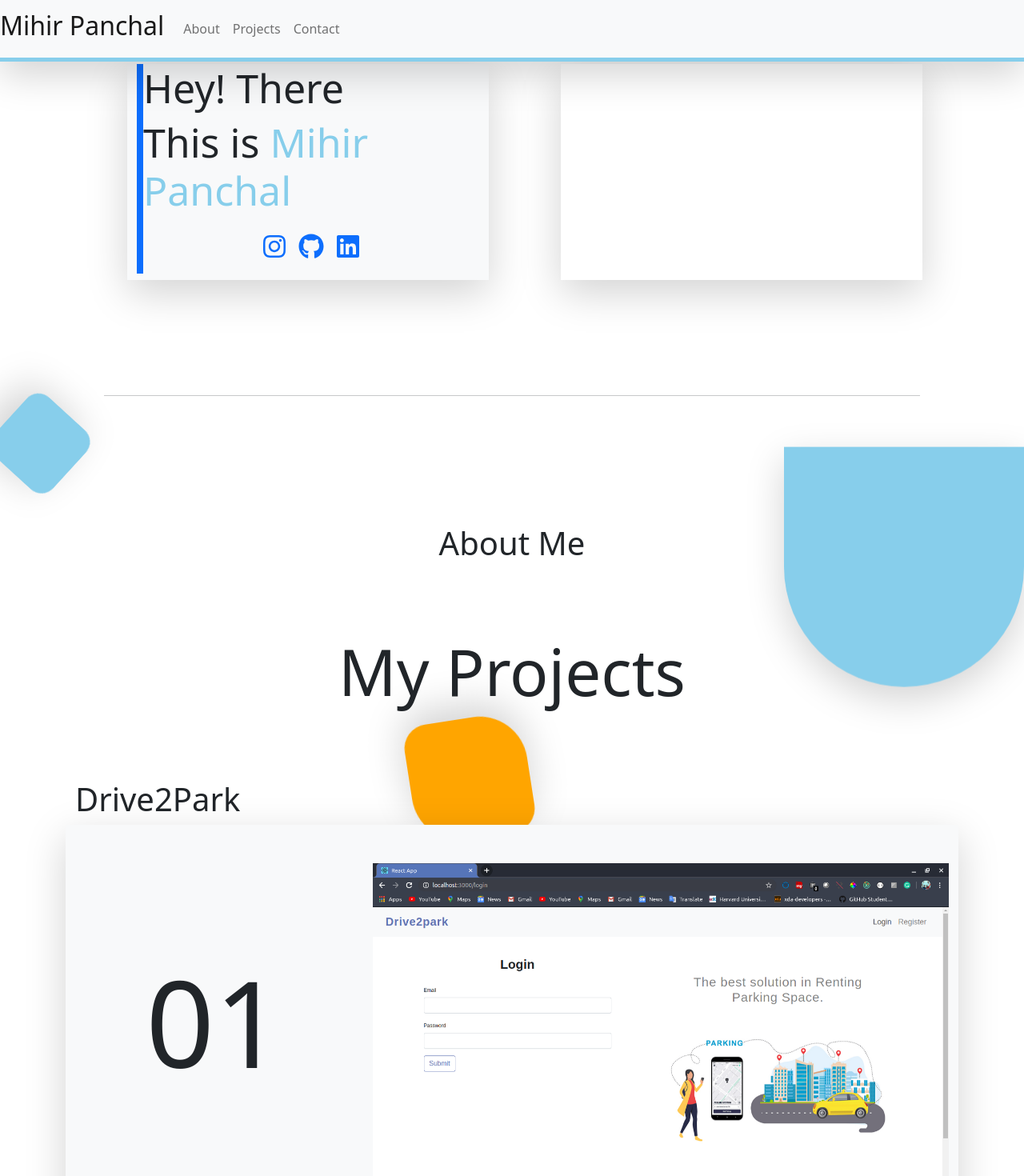
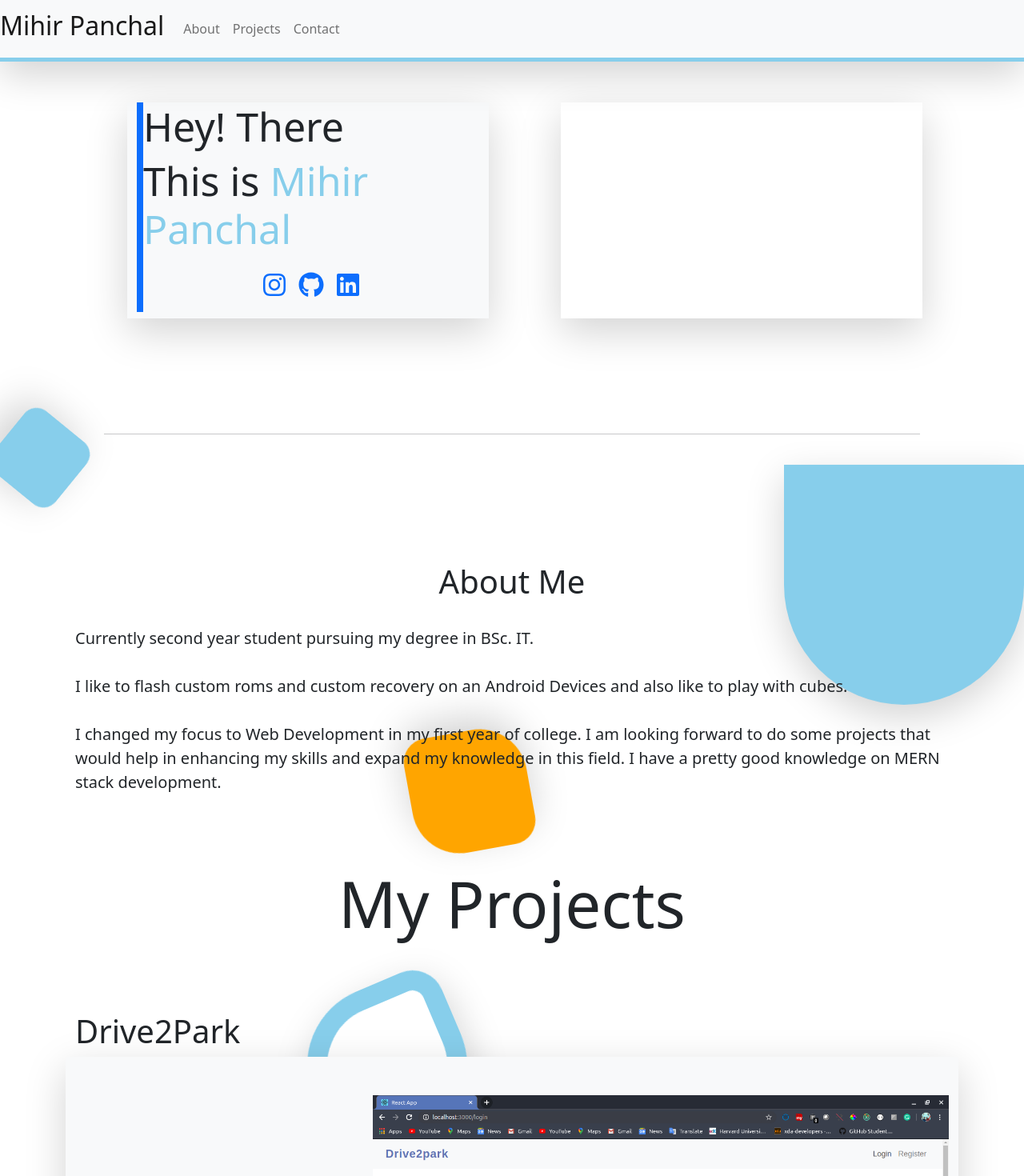
Before and after one commit to Mihir06121/Portfolio-v2, a React (Create React App) app: page / in a window 1280 px wide. Shown: the top 1470 px of the page at 80% size. Built offline with nearby package versions, Linux system fonts and the light colour scheme; the HTML template or start-up script is replaced by a standard one.

Commit message:
about section

```diff
--- a/src/components/pages/About.js
+++ b/src/components/pages/About.js
@@ -5,9 +5,14 @@ const About = () => {
         <div id="about" className="pt-5">
         <section className="pt-5">
             <div className="container">
-                <h1 align="center">About Me</h1>
-                <p>
-
+                <h1 align="center">About Me</h1><br/>
+                <p style={{fontSize:"20px"}}>
+                    Currently second year student pursuing my degree in BSc. IT.<br/><br/>
+                    I like to flash custom roms and custom recovery on an Android Devices and also like to play with cubes.
+                    <br/><br/>
+                    I changed my focus to Web Development in my first year of college.
+                    I am looking forward to do some projects that would help in enhancing my skills and expand my knowledge in this field.
+                    I have a pretty good knowledge on MERN stack development.
                 </p>
             </div>
         </section>
--- a/src/components/pages/Home.js
+++ b/src/components/pages/Home.js
@@ -10,7 +10,7 @@ const Home = () => {
     })
 
     return (
-        <div id="home">
+        <div id="home" className="pt-5">
         <div className="container p-3 m-3">
                 <div className="vert-move block6 shadow-lg" data-aos="zoom-in" data-aos-easing="ease-out-back"></div>
             <div className="vert-move block shadow-lg" data-aos="zoom-in" data-aos-easing="ease-out-back" data-aos-delay=""></div>
```
